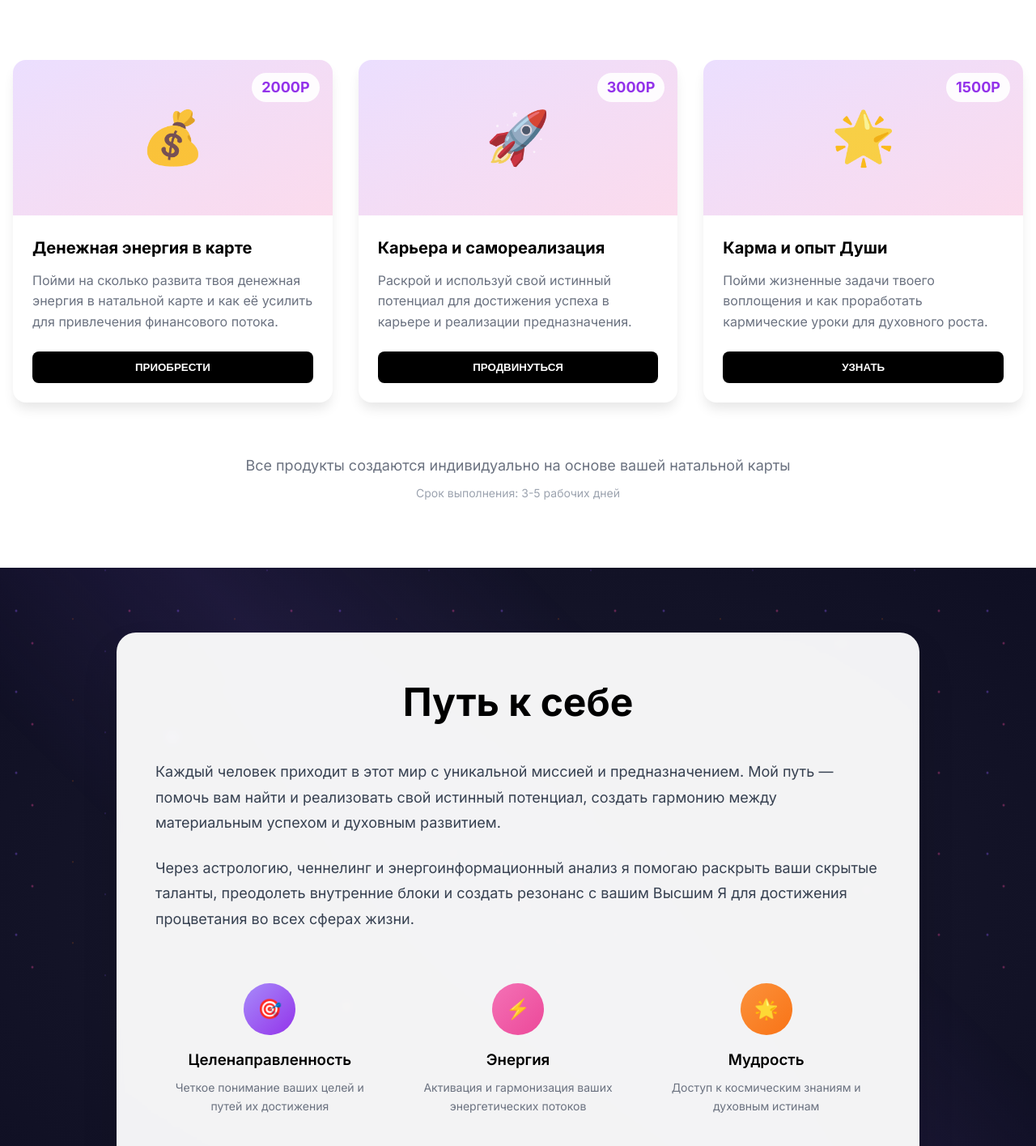
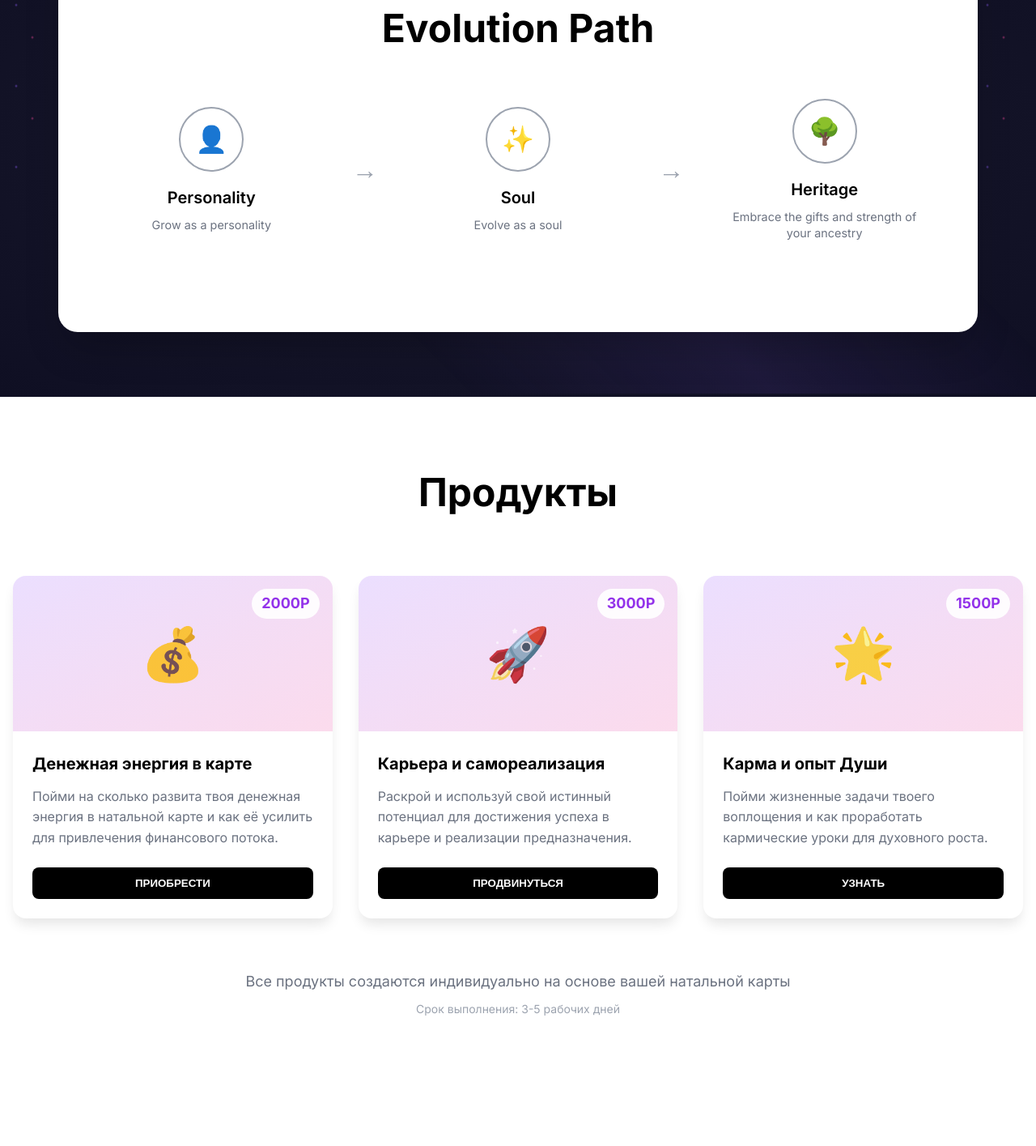
Before and after one commit to galina-gcas/gcas_roots, a React (Vite) app: page / in a window 1280 px wide. Shown: the part 1580-2995 px from the top of the page at 81% size. Built offline with nearby package versions, Linux system fonts and the light colour scheme.

Commit message:
added path

```diff
--- a/src/App.jsx
+++ b/src/App.jsx
@@ -17,8 +17,8 @@ function App() {
       <Header />
       <HeroSection />
       <AboutSection />
+      <PathSection />
       <ProductsSection />
-      <PathSection />
       <ServicesSection />
       <FutureSection />
       <MediaSection />
--- a/src/components/PathSection.jsx
+++ b/src/components/PathSection.jsx
@@ -51,19 +51,17 @@ const PathSection = () => {
           animationDelay: '1.5s'
         }}></div>
       </div>
-
       <div style={{
         position: 'relative',
         zIndex: 10,
-        maxWidth: '64rem',
+        maxWidth: '1200px',
         margin: '0 auto',
-        padding: '0 1rem'
+        padding: '0 2rem'
       }}>
         <div style={{
-          backgroundColor: 'rgba(255, 255, 255, 0.95)',
-          backdropFilter: 'blur(4px)',
+          backgroundColor: 'white',
           borderRadius: '1.5rem',
-          padding: window.innerWidth >= 768 ? '3rem' : '2rem',
+          padding: window.innerWidth >= 768 ? '4rem' : '2rem',
           boxShadow: '0 25px 50px -12px rgba(0, 0, 0, 0.25)'
         }}>
           <div style={{ textAlign: 'center' }}>
@@ -71,93 +69,135 @@ const PathSection = () => {
               fontSize: window.innerWidth >= 768 ? '3rem' : '2.5rem',
               fontWeight: 'bold',
               color: 'black',
-              marginBottom: '2rem'
+              marginBottom: '3rem'
             }}>
-              Путь к себе
+              Evolution Path
             </h2>
 
-            <div style={{ textAlign: 'left', maxWidth: 'none' }}>
-              <p style={{
-                fontSize: '1.125rem',
-                color: '#374151',
-                marginBottom: '1.5rem',
-                lineHeight: 1.75
-              }}>
-                Каждый человек приходит в этот мир с уникальной миссией и предназначением.
-                Мой путь — помочь вам найти и реализовать свой истинный потенциал,
-                создать гармонию между материальным успехом и духовным развитием.
-              </p>
-
-              <p style={{
-                fontSize: '1.125rem',
-                color: '#374151',
-                lineHeight: 1.75
-              }}>
-                Через астрологию, ченнелинг и энергоинформационный анализ я помогаю
-                раскрыть ваши скрытые таланты, преодолеть внутренние блоки и создать
-                резонанс с вашим Высшим Я для достижения процветания во всех сферах жизни.
-              </p>
-            </div>
-
-            {/* Key principles */}
+            {/* Evolution scheme */}
             <div style={{
-              marginTop: '3rem',
-              display: 'grid',
-              gridTemplateColumns: window.innerWidth >= 768 ? 'repeat(3, 1fr)' : '1fr',
-              gap: '1.5rem'
+              display: 'flex',
+              flexDirection: window.innerWidth >= 768 ? 'row' : 'column',
+              alignItems: 'center',
+              justifyContent: 'center',
+              gap: window.innerWidth >= 768 ? '3rem' : '2rem',
+              marginBottom: '3rem'
             }}>
-              <div style={{ textAlign: 'center', padding: '1rem' }}>
+              {/* Personality */}
+              <div style={{ textAlign: 'center', flex: 1 }}>
                 <div style={{
-                  width: '4rem',
-                  height: '4rem',
-                  background: 'linear-gradient(to bottom right, #A78BFA, #9333EA)',
+                  width: '5rem',
+                  height: '5rem',
+                  border: '2px solid #9CA3AF',
                   borderRadius: '50%',
                   display: 'flex',
                   alignItems: 'center',
                   justifyContent: 'center',
                   margin: '0 auto 1rem',
-                  fontSize: '1.5rem'
+                  fontSize: '2rem',
+                  color: '#6B7280'
                 }}>
-                  🎯
+                  👤
                 </div>
-                <h3 style={{ fontWeight: '600', color: 'black', marginBottom: '0.5rem' }}>Целенаправленность</h3>
-                <p style={{ color: '#6B7280', fontSize: '0.875rem' }}>Четкое понимание ваших целей и путей их достижения</p>
+                <h3 style={{
+                  fontWeight: '600',
+                  color: 'black',
+                  marginBottom: '0.5rem',
+                  fontSize: '1.25rem'
+                }}>
+                  Personality
+                </h3>
+                <p style={{
+                  color: '#6B7280',
+                  fontSize: '0.9rem',
+                  lineHeight: 1.4
+                }}>
+                  Grow as a personality
+                </p>
               </div>
 
-              <div style={{ textAlign: 'center', padding: '1rem' }}>
+              {/* Arrow */}
+              <div style={{
+                fontSize: '2rem',
+                color: '#9CA3AF',
+                display: window.innerWidth >= 768 ? 'block' : 'none'
+              }}>
+                →
+              </div>
+
+              {/* Soul */}
+              <div style={{ textAlign: 'center', flex: 1 }}>
                 <div style={{
-                  width: '4rem',
-                  height: '4rem',
-                  background: 'linear-gradient(to bottom right, #F472B6, #EC4899)',
+                  width: '5rem',
+                  height: '5rem',
+                  border: '2px solid #9CA3AF',
                   borderRadius: '50%',
                   display: 'flex',
                   alignItems: 'center',
                   justifyContent: 'center',
                   margin: '0 auto 1rem',
-                  fontSize: '1.5rem'
+                  fontSize: '2rem',
+                  color: '#6B7280'
                 }}>
-                  ⚡
+                  ✨
                 </div>
-                <h3 style={{ fontWeight: '600', color: 'black', marginBottom: '0.5rem' }}>Энергия</h3>
-                <p style={{ color: '#6B7280', fontSize: '0.875rem' }}>Активация и гармонизация ваших энергетических потоков</p>
+                <h3 style={{
+                  fontWeight: '600',
+                  color: 'black',
+                  marginBottom: '0.5rem',
+                  fontSize: '1.25rem'
+                }}>
+                  Soul
+                </h3>
+                <p style={{
+                  color: '#6B7280',
+                  fontSize: '0.9rem',
+                  lineHeight: 1.4
+                }}>
+                  Evolve as a soul
+                </p>
               </div>
 
-              <div style={{ textAlign: 'center', padding: '1rem' }}>
+              {/* Arrow */}
+              <div style={{
+                fontSize: '2rem',
+                color: '#9CA3AF',
+                display: window.innerWidth >= 768 ? 'block' : 'none'
+              }}>
+                →
+              </div>
+
+              {/* Heritage */}
+              <div style={{ textAlign: 'center', flex: 1 }}>
                 <div style={{
-                  width: '4rem',
-                  height: '4rem',
-                  background: 'linear-gradient(to bottom right, #FB923C, #F97316)',
+                  width: '5rem',
+                  height: '5rem',
+                  border: '2px solid #9CA3AF',
                   borderRadius: '50%',
                   display: 'flex',
                   alignItems: 'center',
                   justifyContent: 'center',
                   margin: '0 auto 1rem',
-                  fontSize: '1.5rem'
+                  fontSize: '2rem',
+                  color: '#6B7280'
                 }}>
-                  🌟
+                  🌳
                 </div>
-                <h3 style={{ fontWeight: '600', color: 'black', marginBottom: '0.5rem' }}>Мудрость</h3>
-                <p style={{ color: '#6B7280', fontSize: '0.875rem' }}>Доступ к космическим знаниям и духовным истинам</p>
+                <h3 style={{
+                  fontWeight: '600',
+                  color: 'black',
+                  marginBottom: '0.5rem',
+                  fontSize: '1.25rem'
+                }}>
+                  Heritage
+                </h3>
+                <p style={{
+                  color: '#6B7280',
+                  fontSize: '0.9rem',
+                  lineHeight: 1.4
+                }}>
+                  Embrace the gifts and strength of your ancestry
+                </p>
               </div>
             </div>
           </div>
```
